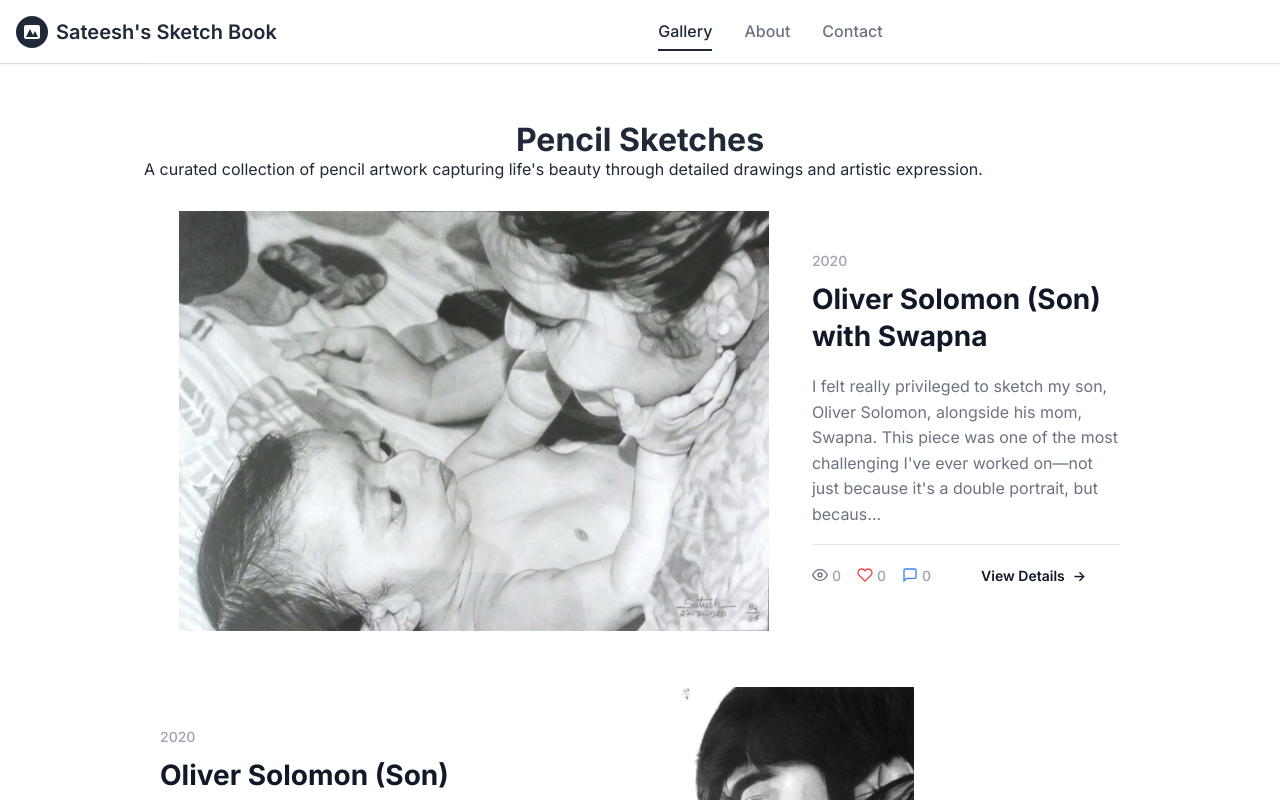
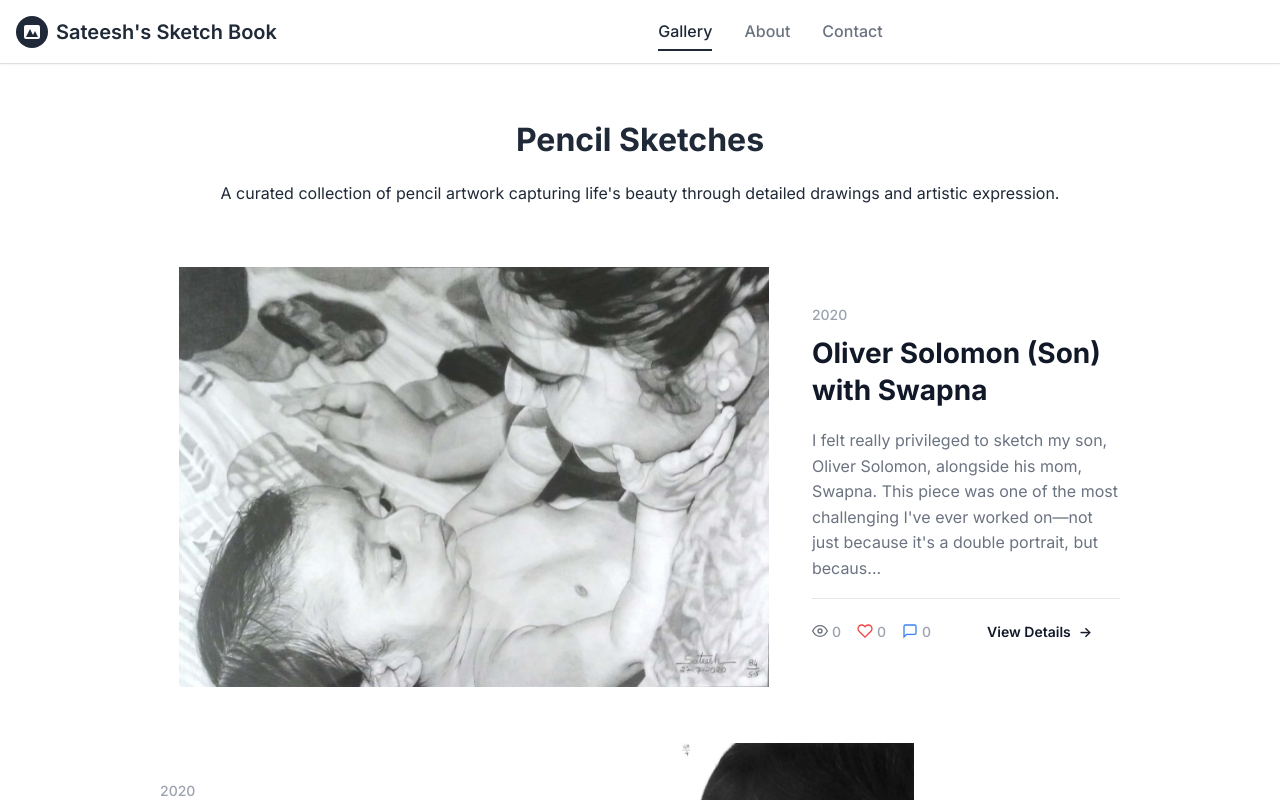
Before and after one commit to sat33shgit/SketchesWebsite, a React (Vite) app: page / in a window 1280 px wide. Built offline with nearby package versions, Linux system fonts and the light colour scheme; no server answers.

Commit message:
style: center gallery description for all screen sizes and fix view details button wrapping

```diff
--- a/src/elegant-gallery.css
+++ b/src/elegant-gallery.css
@@ -348,8 +348,9 @@ img.direct-gallery-image {
   font-size: 14px;
   transition: background-color 0.15s ease, color 0.15s ease, transform 0.15s ease;
   /* Make the hover target slightly larger and give rounded corners */
-  padding: 6px 10px;
+  padding: 8px 16px;
   border-radius: 8px;
+  white-space: nowrap;
 }
 
 .view-details:hover {
--- a/src/index.css
+++ b/src/index.css
@@ -346,6 +346,25 @@ nav::after {
 .min-h-screen h1,
 .gallery-page h1 {
   text-align: center !important;
+}
+
+/* Gallery header styles */
+.gallery-header {
+  display: flex;
+  flex-direction: column;
+  align-items: center;
+  text-align: center;
+  margin-bottom: 2rem;
+}
+
+.gallery-description {
+  font-size: 1rem;
+  text-align: center !important;
+  display: block;
+  width: 100%;
+  max-width: 900px;
+  margin: 1.5rem auto 0 auto;
+  padding: 0 1rem;
 }
 
 /* Orientation-based image display */
@@ -2220,11 +2239,12 @@ footer {
 
   .gallery-description {
     font-size: 1rem;
-    text-align: center; /* center the tagline under the title */
+    text-align: center !important; /* center the tagline under the title */
     display: block;
     width: 100%;
     max-width: 900px;
     margin: 1.5rem auto 0 auto;
+    padding: 0 1rem;
   }
 
   .page-container {
```
